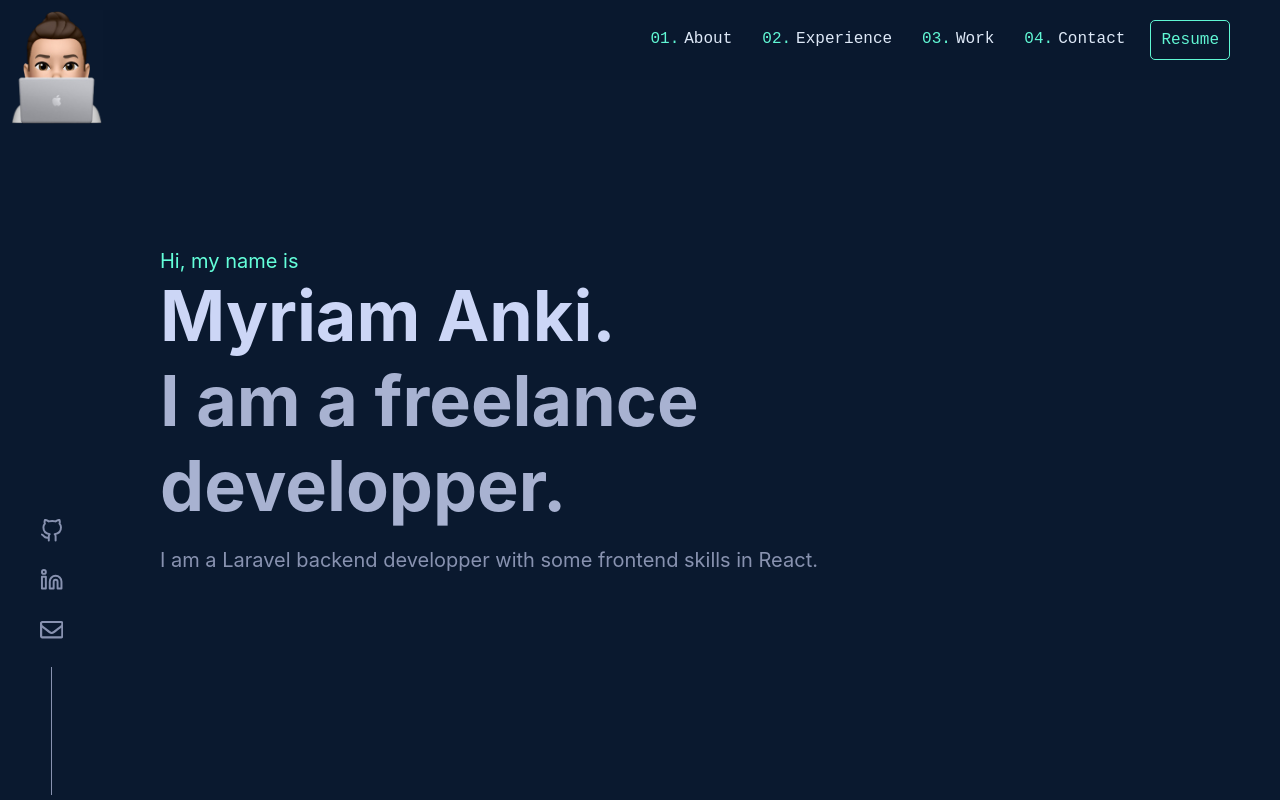
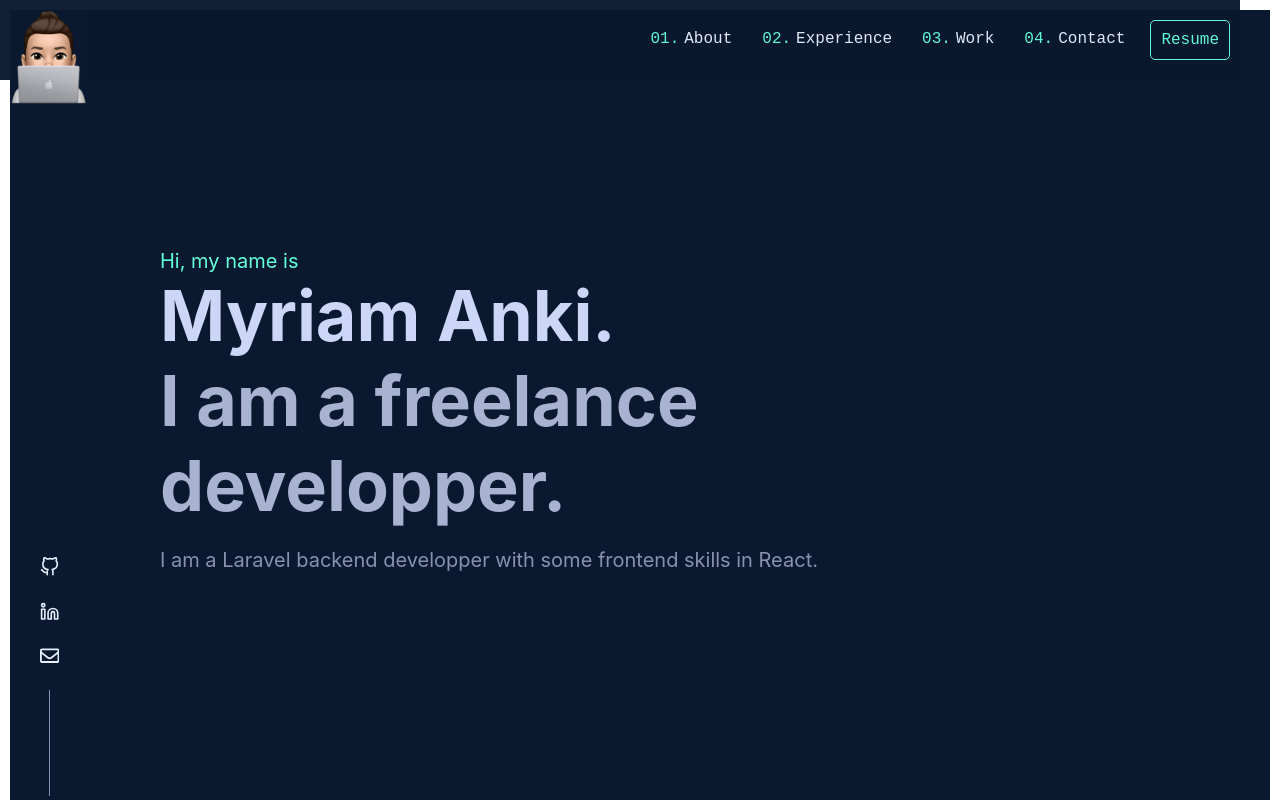
Before and after one commit to manki23/manki23.github.io, a React (Create React App) app: page / in a window 1280 px wide. Shown: the top 800 px of the page. Built offline with nearby package versions, Linux system fonts and the light colour scheme.

Commit message:
MOD: Main.js > use of styled-components instead of scss

```diff
--- a/src/components/pages/Main.js
+++ b/src/components/pages/Main.js
@@ -1,20 +1,24 @@
-import React from 'react'
-import '../../styles/pages/Main.scss'
-import AboutPage from './AboutPage';
-import HomePage from './HomePage';
-import ExperiencePage from './ExperiencePage'
-import WorkPage from './WorkPage';
-import ContactPage from './ContactPage';
+import React from "react";
+import styled from "styled-components";
+import AboutPage from "./AboutPage";
+import HomePage from "./HomePage";
+import ExperiencePage from "./ExperiencePage";
+import WorkPage from "./WorkPage";
+import ContactPage from "./ContactPage";
+
+const StyledMain = styled.div`
+  padding: 0px 150px;
+`;
 
 const Main = () => {
   return (
-      <div className="main-content">
+    <StyledMain>
       <HomePage />
       <AboutPage />
       <ExperiencePage />
       <WorkPage />
       <ContactPage />
-      </div>
+    </StyledMain>
   );
 };
 
--- a/src/styles/pages/Main.scss
+++ /dev/null
@@ -1,5 +0,0 @@
-@import '../../App.scss';
-
-.main-content {
-    padding: 0px 150px;
-}
```
Lines whose indentation alone changed are shown as unchanged.
